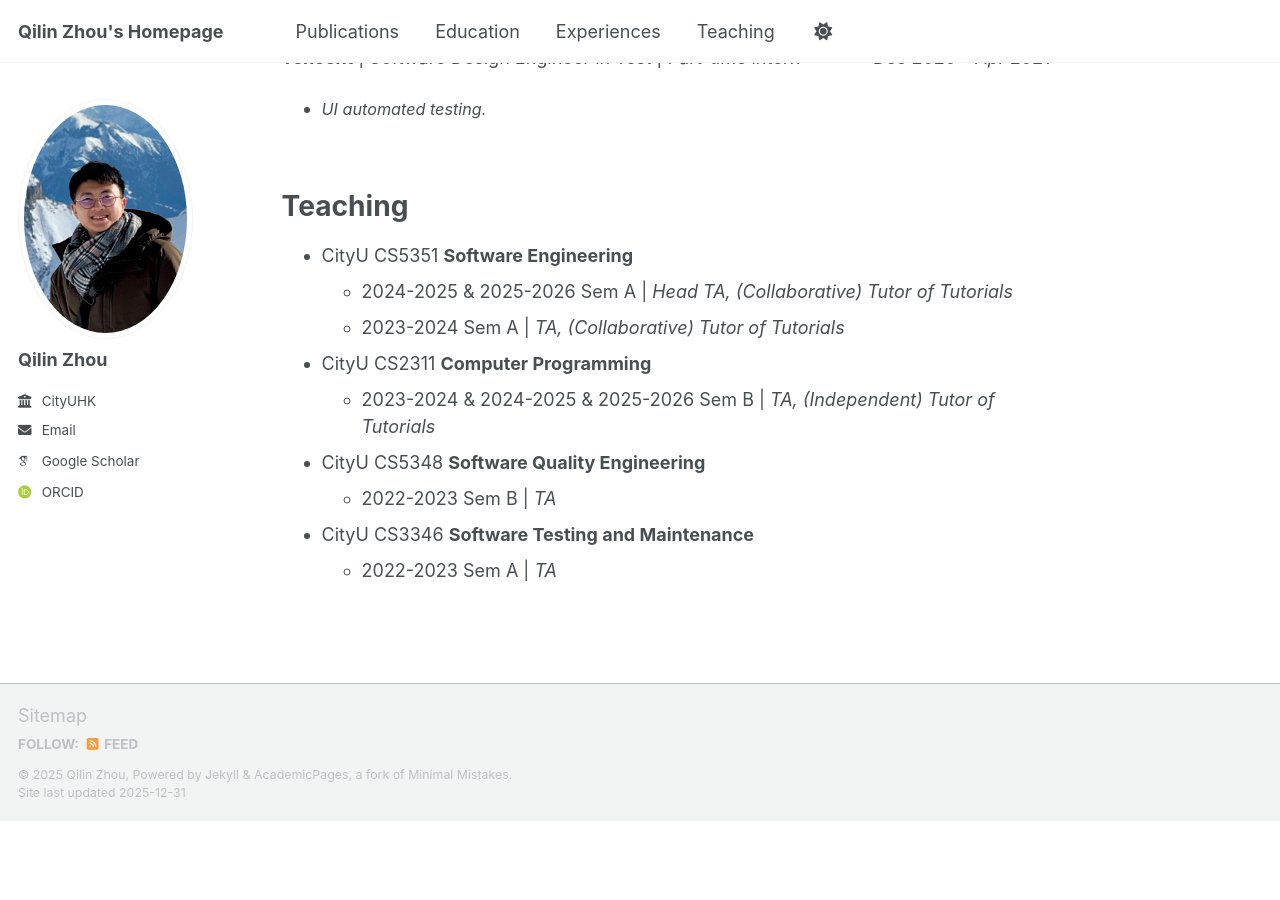
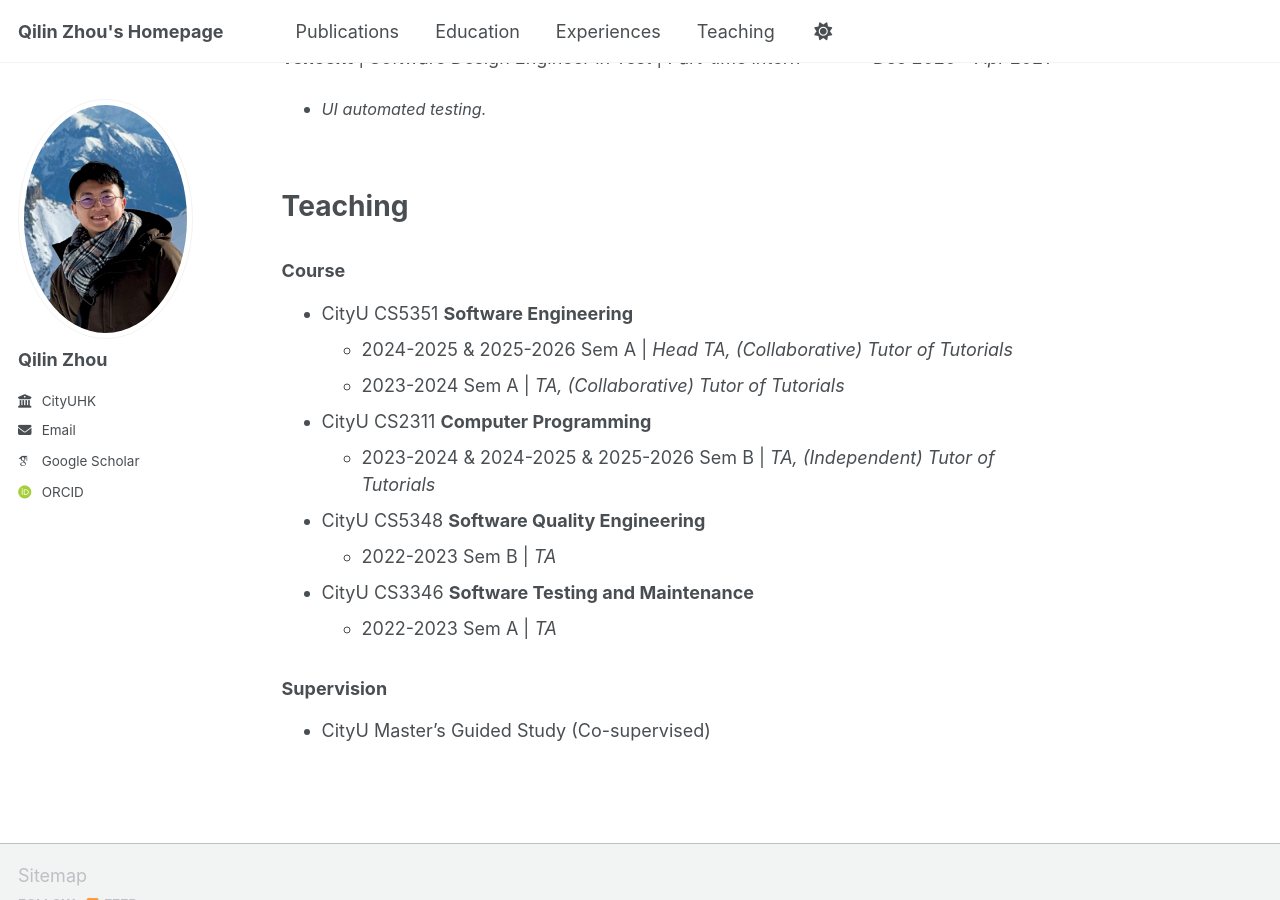
Before and after one commit to qilin-zhou/qilin-zhou.github.io, a Jekyll site: the page built from _pages/about.md, in a window 1280 px wide and 900 px high, scrolled down 2123 px. Built offline with Jekyll 4.4.1, drawn with Linux system fonts in a browser that asks for light colours; some web fonts are replaced; a script bundle is joined from its source files by our own code; library files that are not in the unit come from our copies; before the commit the page ends 2944 px from its top, so only the background shows below that.

Commit message:
Update about.md

```diff
--- a/_pages/about.md
+++ b/_pages/about.md
@@ -76,7 +76,7 @@ Experiences
 
 Teaching
 ======
-<!--  <span style="float: right; font-style: italic;"> 2024-2025/2025-2026 Sem B  </span>  -->
+### Course
 - CityU CS5351 **Software Engineering**
   * 2024-2025 & 2025-2026 Sem A \| <i>Head TA, (Collaborative) Tutor of Tutorials</i>
   * 2023-2024 Sem A \| <i>TA, (Collaborative) Tutor of Tutorials</i>
@@ -86,3 +86,6 @@ Teaching
   * 2022-2023 Sem B \| <i>TA</i>
 - CityU CS3346 **Software Testing and Maintenance**
   * 2022-2023 Sem A \| <i>TA</i>
+
+### Supervision
+- CityU Master's Guided Study (Co-supervised)
```
